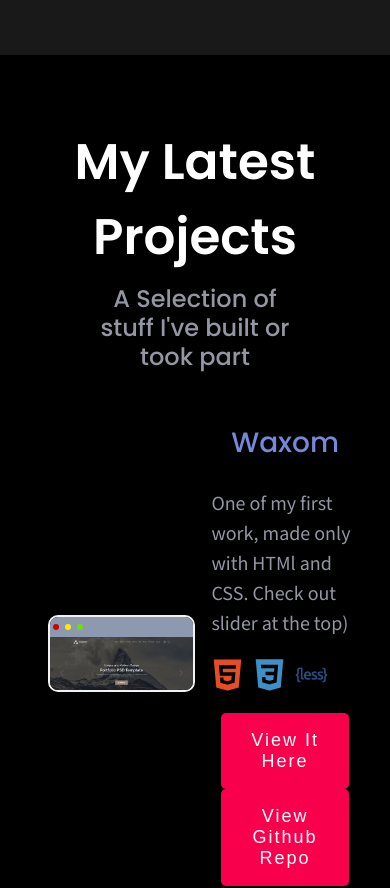
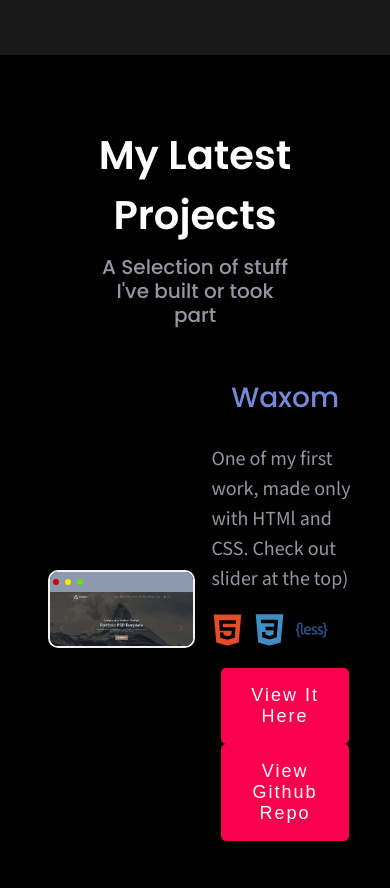
Before and after one commit to dkimd5/react-portfolio, a React (Create React App) app: page / in a window 390 px wide. Shown: the part 1820-2708 px from the top of the page. Built offline with nearby package versions, Linux system fonts and the light colour scheme.

Commit message:
Change headign media styles in app

```diff
--- a/src/App.css
+++ b/src/App.css
@@ -14,8 +14,26 @@ body{
   background-color: #000;
 }
 
+span{
+  display: block;
+}
+
+p{
+  font-size: 16px;
+  font-family: Poppins,sans-serif;
+}
+
+a{
+  text-decoration: none;
+  color: #fff;
+}
+
 li{
   list-style-type: none;
+}
+
+.component__space{
+  padding: 100px 0px;
 }
 
 .section__container {
@@ -46,34 +64,19 @@ h2.heading {
 .p__text {
   color: rgba(198,201,216,.75);
   font-size: 20px;
-  /* letter-spacing: .7px; */
   line-height: 30px;
   font-family: "Mada",sans-serif;
   font-weight: 400;
   margin-bottom: 15px;
 }
 
-a{
-  text-decoration: none;
-  color: #fff;
-}
+
 
 h1 {
   font-size: 2.1rem;
   font-weight: 700;
   color: #fff;
   font-family: "Crimson Pro", serif;
-}
-
-
-
-span{
-  display: block;
-}
-
-p{
-  font-size: 16px;
-  font-family: Poppins,sans-serif;
 }
 
 .white{
@@ -140,10 +143,6 @@ p{
   justify-content: center;
   flex-direction: column;
   margin-top: 20px;
-}
-
-.component__space{
-  padding: 100px 0px;
 }
 
 .pointer{
@@ -218,6 +217,14 @@ button.btn:hover{
 }
 
 @media only screen and (max-width: 425px){
+  h1.heading {
+    font-size: 40px;
+  }
+
+  h2.heading {
+    font-size: 20px;
+  }
+
   .col__3 {
       max-width: 100%;
   }
```
